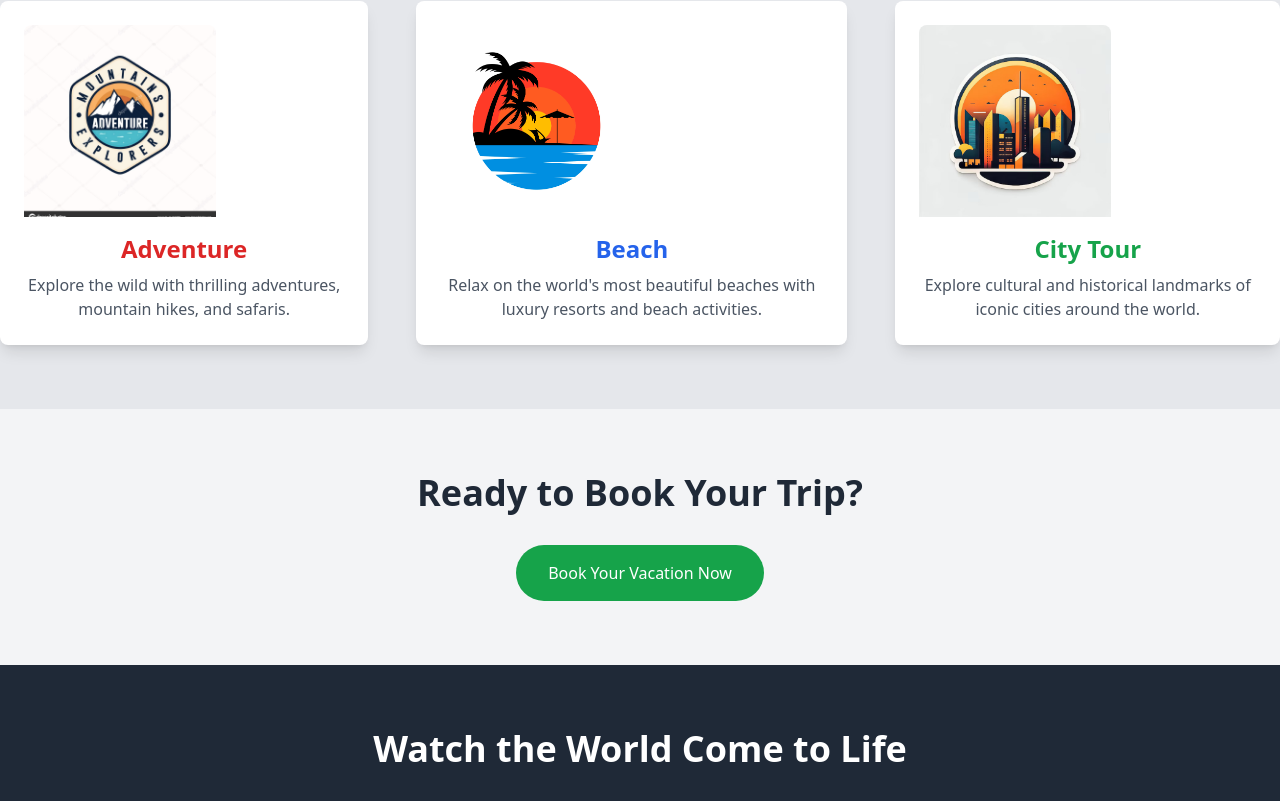
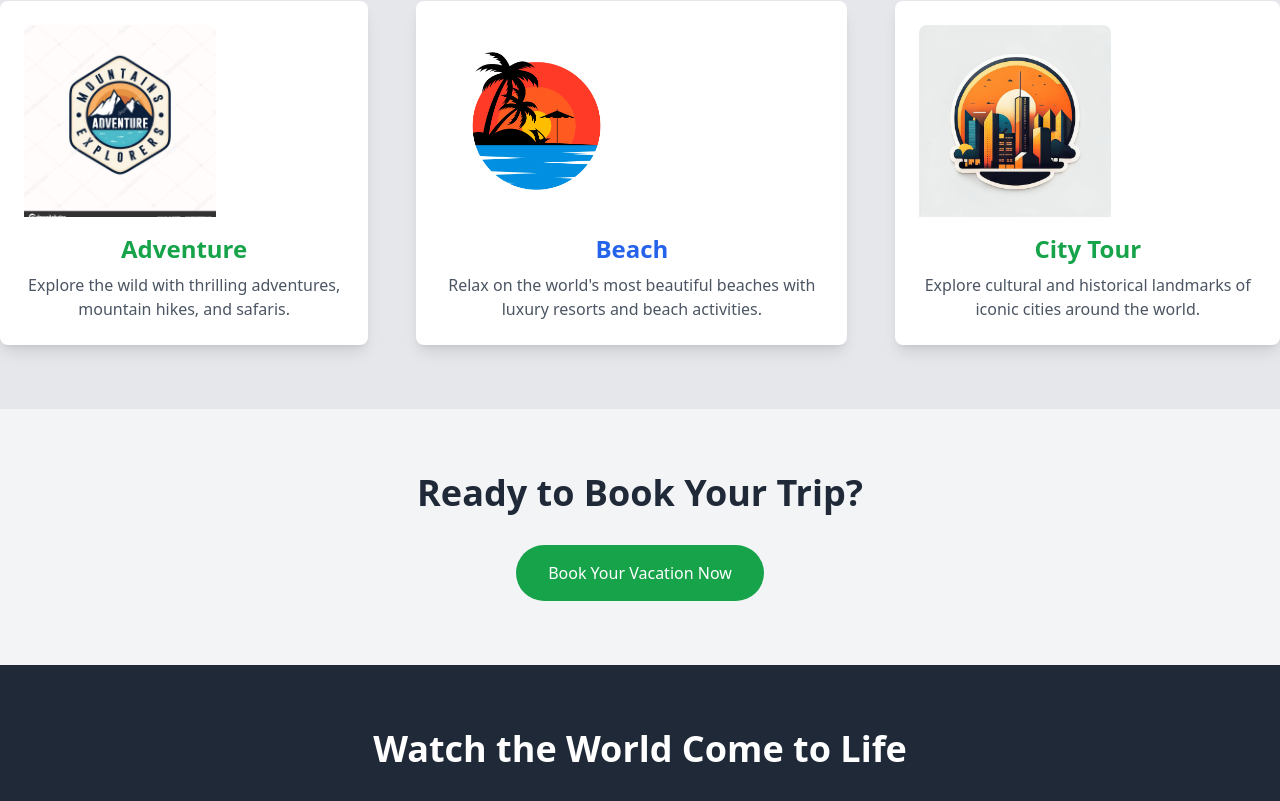
Before and after one commit to srushti06pattar/travel-booking_front-end, a React (Create React App) app: page /homepage in a window 1280 px wide. Shown: the part 1595-2396 px from the top of the page. Built offline with nearby package versions, Linux system fonts and the light colour scheme; grey boxes are pictures that could not be loaded.

Commit message:
Change color from red to green in Homepage

```diff
--- a/src/Pages/Homepage.jsx
+++ b/src/Pages/Homepage.jsx
@@ -42,7 +42,7 @@ const Homepage = () => {
       title: "Adventure",
       description:
         "Explore the wild with thrilling adventures, mountain hikes, and safaris.",
-      color: "text-red-600",
+      color: "text-green-600",
     },
     {
       img: beachImage,
```
